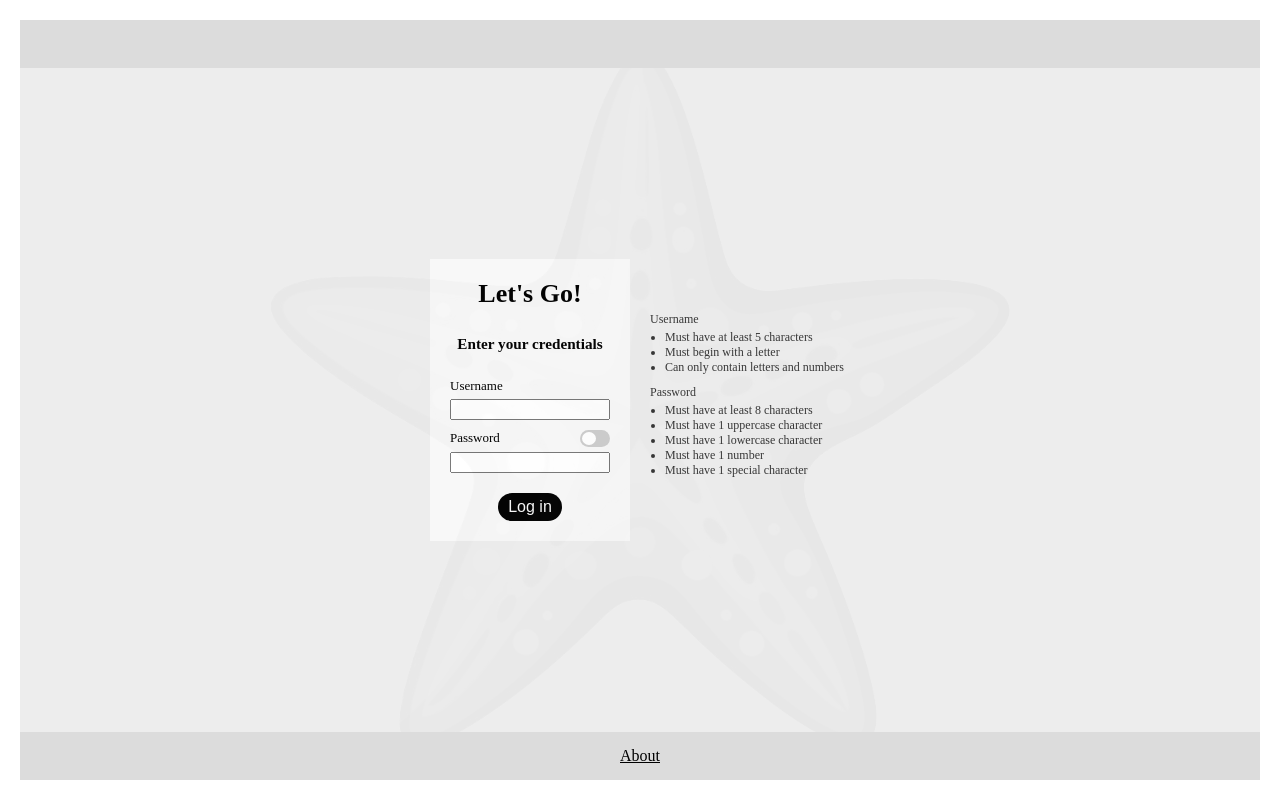
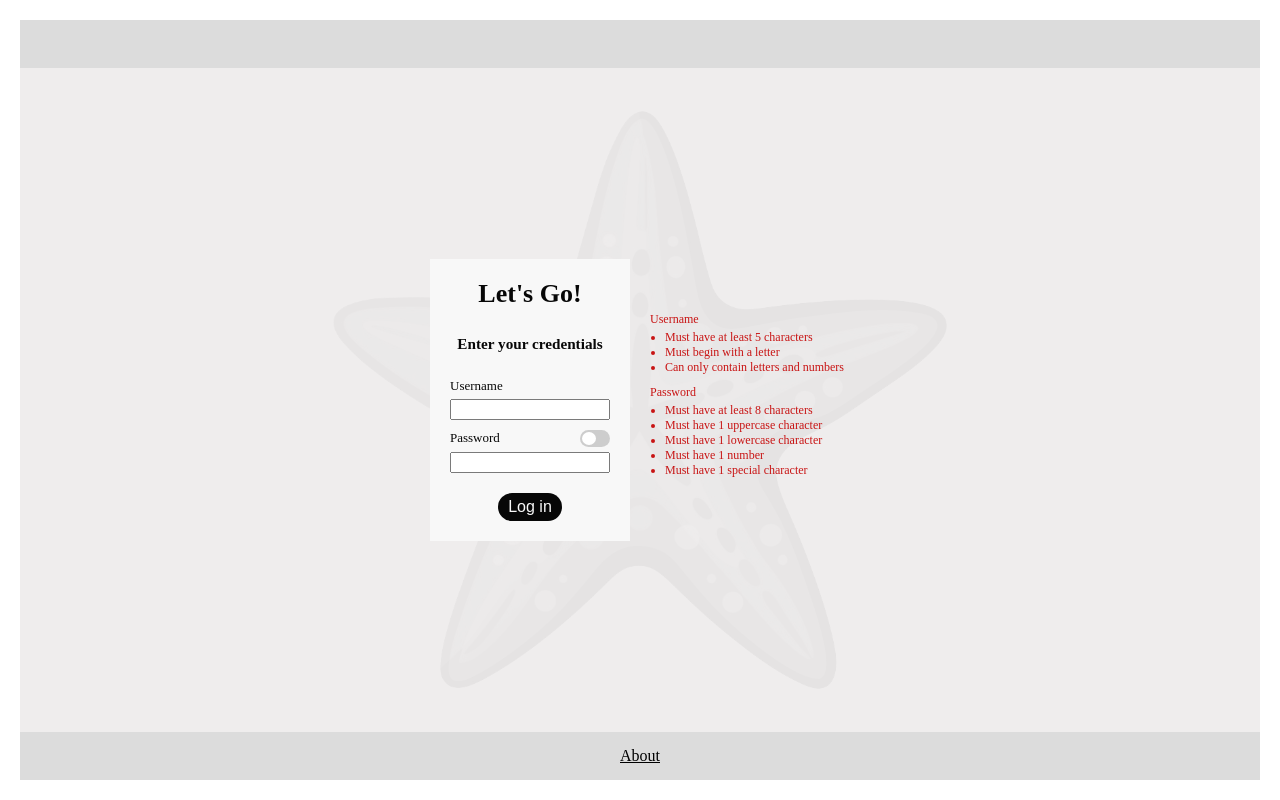
Before and after one commit to connorprp/assignment6, a Vue app: page /login in a window 1280 px wide. Built offline with nearby package versions, Linux system fonts and the light colour scheme.

Commit message:
validation

```diff
--- a/src/components/Nav.vue
+++ b/src/components/Nav.vue
@@ -18,7 +18,6 @@ function handleClick() {
 <template>
     <nav>
         <RouterLink class='link' :class="{ hidden: showHomeLink}" to="/home">Home</RouterLink>
-        <!--change v-if to appear when user is logged in (username exists in localstorage)-->
         <RouterLink class='link' :class="{ hidden: !showLoginLogoutLink }" to="/login">
             <span @click="handleClick">{{ loginLogoutText }}</span>
         </RouterLink>
@@ -38,6 +37,7 @@ nav {
     padding: 5px 10px;
     border-radius: 999px;
     color: #000;
+    background-color: transparent;
 }
 
 .hidden {
@@ -47,6 +47,6 @@ nav {
 .router-link-active {
     background-color: gray;
     color: #fff;
-    transition: background-color .25s ease-in, color 0s ease-in .25s;
+    transition: background-color 0.3s ease, color 0.3s ease;
 }
 </style>
--- a/src/views/Home.vue
+++ b/src/views/Home.vue
@@ -16,13 +16,11 @@ onMounted(() => {
     if (loggedInUser.value.username === '') {
         router.push("/login")
     }
-    console.log(loggedInUser.value)
 })
 
 
 function handleLogout() {
     localStorage.setItem("username", '');
-    console.log("Logged out")
 }
 </script>
 
--- a/src/views/Login.vue
+++ b/src/views/Login.vue
@@ -1,5 +1,5 @@
 <script setup>
-import { ref } from 'vue'
+import { ref, watch, useTemplateRef, onMounted } from 'vue'
 import { useUsersStore } from '@/data/userStore';
 import User from '@/models/User';
 import router from '@/router';
@@ -7,60 +7,99 @@ import Footer from '../components/Footer.vue';
 import Nav from '../components/Nav.vue';
 const userStore = useUsersStore();
 const user = ref(new User())
+const isValidated = ref();
 
+const checked = ref();
+const passwordInput = useTemplateRef('passwordInput')
+
+watch(checked, (isChecked) => {
+    passwordInput.value.type = isChecked ? '' : 'password';
+})
 const isLoggedIn = localStorage.getItem('username');
 
 function login() {
-    if (!user.value.username || !user.value.password) return
+    if (!isValidated.value) return
     localStorage.setItem("username", user.value.username)
     userStore.add({ ...user.value });
     user.value = new User();
     router.push("/home");
 }
+
+const usernameValidated = ref({
+    hasFiveChars: false,
+    hasBeginsLetter: false,
+    hasContainsLettersNumbers: false
+})
+
+const passwordValidated = ref({
+    hasEightChars: false,
+    hasUpperCase: false,
+    hasLowerCase: false,
+    hasNumber: false,
+    hasSpecialChar: false
+})
+
+watch(user.value, () => {
+    usernameValidated.value.hasFiveChars = user.value.username.length >= 5;
+    usernameValidated.value.hasBeginsLetter = /^[a-zA-Z]/.test(user.value.username);
+    usernameValidated.value.hasContainsLettersNumbers = /^[a-zA-Z0-9]+$/.test(user.value.username);
+    passwordValidated.value.hasEightChars = user.value.password.length >= 8;
+    passwordValidated.value.hasUpperCase = /[A-Z]/.test(user.value.password);
+    passwordValidated.value.hasLowerCase = /[a-z]/.test(user.value.password);
+    passwordValidated.value.hasNumber = /[0-9]/.test(user.value.password);
+    passwordValidated.value.hasSpecialChar = /[^a-zA-Z0-9]/.test(user.value.password);
+    isValidated.value = Object.values(usernameValidated.value).every(v => v) && Object.values(passwordValidated.value).every(v => v);
+    console.log(isValidated.value)
+})
+
 </script>
 
 <template>
     <div class="app-view">
         <Nav :showHomeLink="isLoggedIn === '' || isLoggedIn === null" :showLoginLogoutLink="false" />
-        <div class="login-view">
+        <div class="login-view view">
             <div class="login-content">
                 <div class="login-form">
                     <h1>Let's Go!</h1>
-                    <h3>Enter your credentials</h3> <!--add v-if for other text if logged in-->
+                    <h3 v-if="!isLoggedIn">Enter your credentials</h3>
+                    <h3 v-else="!isLoggedIn">Login with another account</h3>
                     <div>
                         <div class="form-item">
                             <label for="username">Username</label>
                             <input v-model="user.username" class="input" aria-label="username" id="username">
                         </div>
                         <div class="form-item">
-                            <label for="passwordInpout">Password</label>
+                            <label for="password">Password</label>
                             <label class="switch align-right">
-                                <input type="checkbox">
+                                <input type="checkbox" v-model="checked" aria-label="slider">
                                 <span class="slider">
                                 </span>
                             </label>
-                            <input v-model="user.password" class="input" aria-label="password" id="passwordInput">
+                            <input type="password" v-model="user.password" class="input" ref="passwordInput"
+                                aria-label="password" id="password">
                         </div>
                     </div>
                     <button @click="login">Log in</button>
                 </div>
-                <div class="error-messages">
-                    <div>
+                <div class="error-messages" :class="{ 'no-width': isValidated }">
+                    <div v-if="!(Object.values(usernameValidated).every(v => v))">
                         <span>Username</span>
                         <ul>
-                            <li><span>Must have at least 5 characters</span></li>
-                            <li><span>Must begin with a letter</span></li>
-                            <li><span>Can only contain letters and numbers</span></li>
+                            <li v-if="!usernameValidated.hasFiveChars"><span>Must have at least 5 characters</span></li>
+                            <li v-if="!usernameValidated.hasBeginsLetter"><span>Must begin with a letter</span></li>
+                            <li v-if="!usernameValidated.hasContainsLettersNumbers"><span>Can only contain letters and
+                                    numbers</span></li>
                         </ul>
                     </div>
-                    <div>
+                    <div v-if="!(Object.values(passwordValidated).every(v => v))">
                         <span>Password</span>
                         <ul>
-                            <li><span>Must have at least 8 characters</span></li>
-                            <li><span>Must have 1 uppercase character</span></li>
-                            <li><span>Must have 1 lowercase character</span></li>
-                            <li><span>Must have 1 number</span></li>
-                            <li><span>Must have 1 special character</span></li>
+                            <li v-if="!passwordValidated.hasEightChars"><span>Must have at least 8 characters</span>
+                            </li>
+                            <li v-if="!passwordValidated.hasUpperCase"><span>Must have 1 uppercase character</span></li>
+                            <li v-if="!passwordValidated.hasLowerCase"><span>Must have 1 lowercase character</span></li>
+                            <li v-if="!passwordValidated.hasNumber"><span>Must have 1 number</span></li>
+                            <li v-if="!passwordValidated.hasSpecialChar"><span>Must have 1 special character</span></li>
                         </ul>
                     </div>
                 </div>
@@ -78,11 +117,9 @@ function login() {
     padding: 20px;
     display: flex;
     flex-direction: column;
-    background-image: url(/starfish.png);
     background-repeat: no-repeat;
     background-position: center;
     background-size: contain;
-    filter: grayscale(100%);
     z-index: -1;
 }
 
@@ -93,6 +130,26 @@ function login() {
     display: flex;
     justify-content: center;
     align-items: center;
+}
+
+.view {
+    position: relative;
+}
+
+.view:after {
+    position: absolute;
+    top: 0;
+    left: 0;
+    width: 100%;
+    height: 100%;
+    content: "";
+    background-image: url(/starfish.png);
+    background-repeat: no-repeat;
+    background-position: center;
+    background-size: contain;
+    filter: grayscale(100%);
+    opacity: .05;
+    z-index: -1;
 }
 
 .login-content {
@@ -147,6 +204,10 @@ function login() {
     border: 0;
 }
 
+.login-form>button:active {
+    transform: scale(97%);
+}
+
 .align-right {
     float: right;
 }
@@ -189,7 +250,7 @@ input:checked+.slider:before {
 
 .error-messages {
     align-self: center;
-    color: #c70d0d;
+    color: #c70d0d !important;
     font-size: 12px;
     width: 200px;
     transition: width 1s linear;
@@ -202,6 +263,10 @@ input:checked+.slider:before {
     display: inline-block;
     min-width: max-content;
     white-space: nowrap;
+}
+
+.no-width {
+    width: 0;
 }
 
 ul {
```
